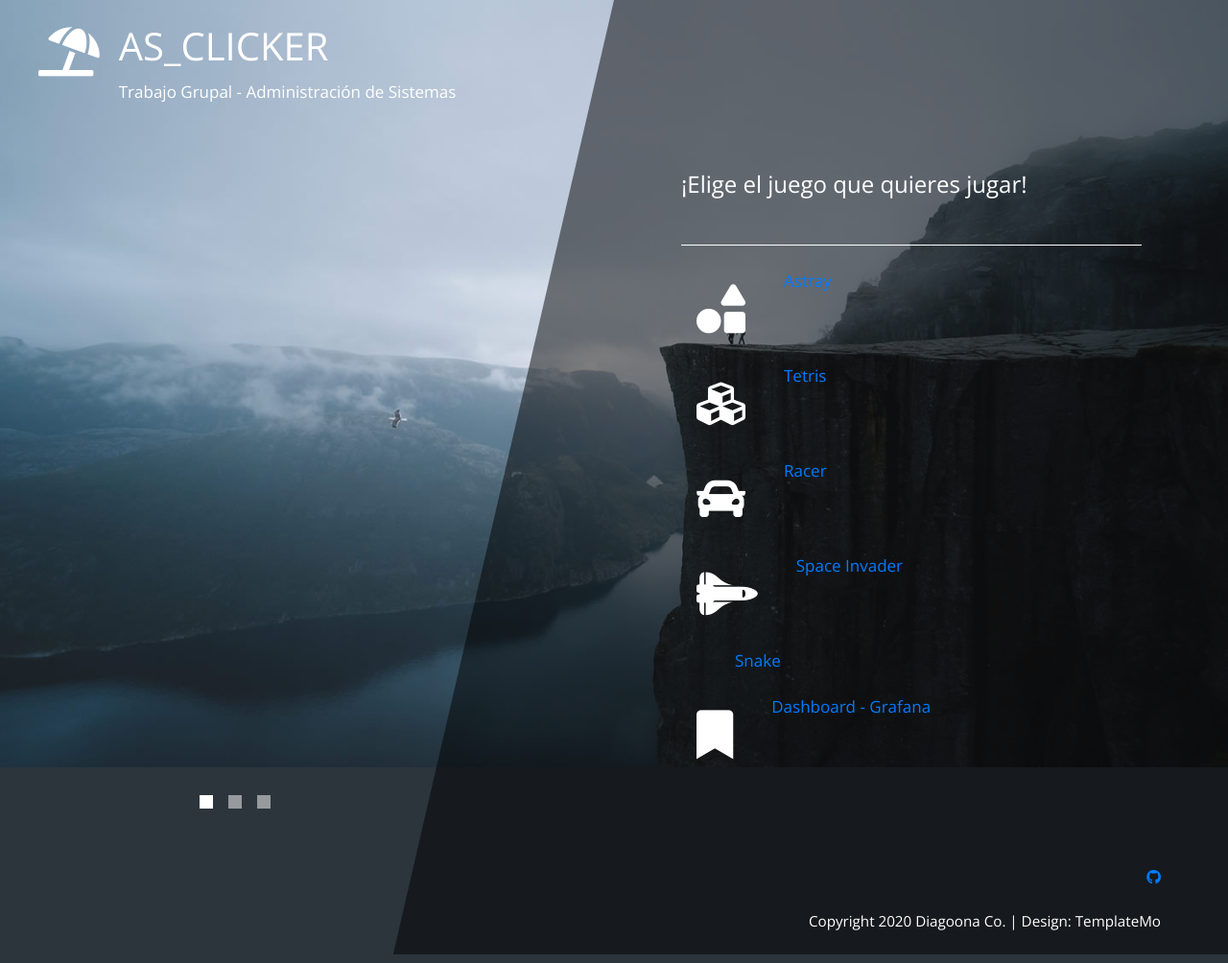
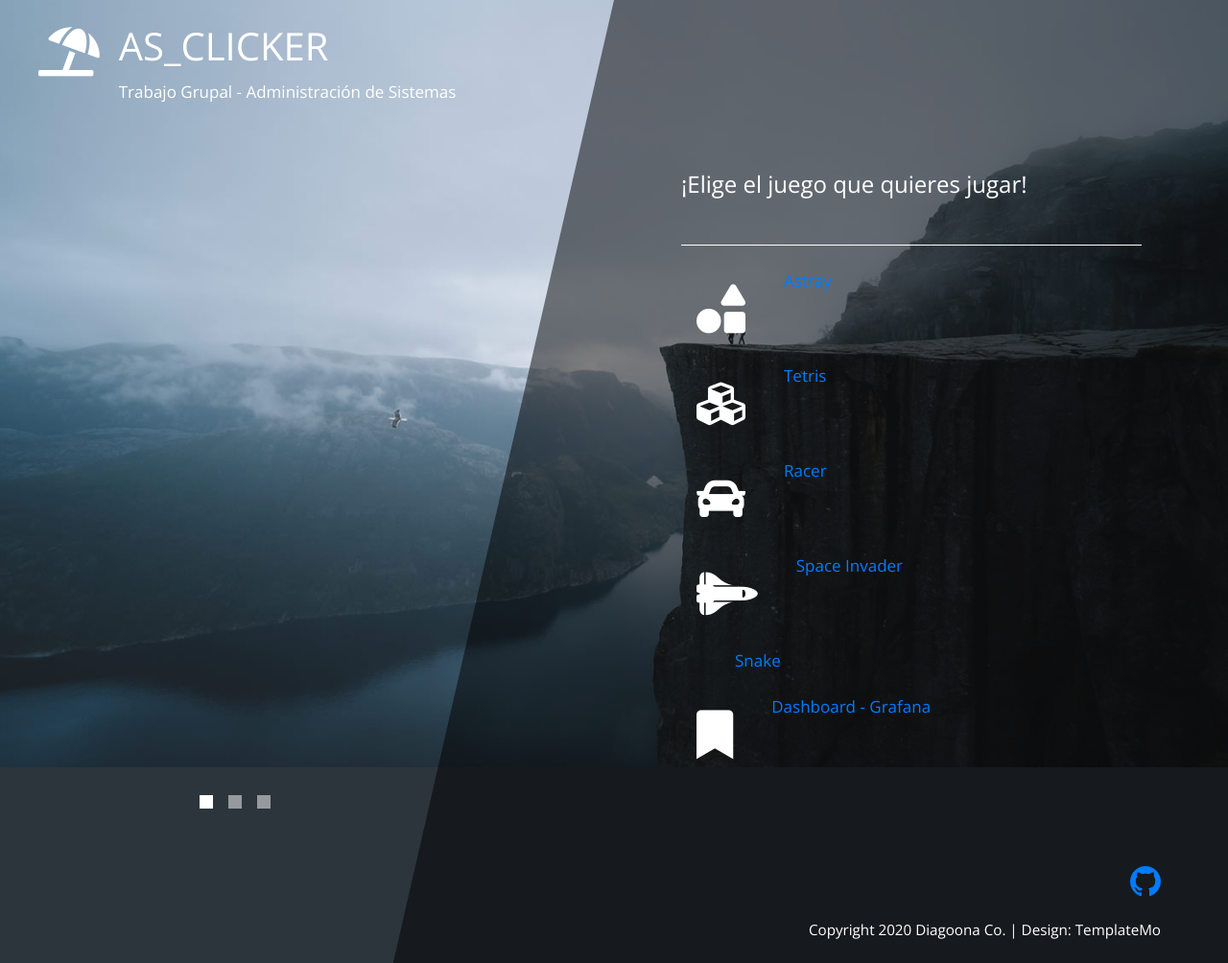
Before and after one commit to xafer337/AS_Klicker, a plain HTML site: page web/index.html in a window 1280 px wide. Shown: the whole page at 96% size. Drawn offline with nearby package versions, Linux system fonts and the light colour scheme.

Commit message:
Update index.html
github logo

```diff
--- a/web/index.html
+++ b/web/index.html
@@ -96,7 +96,10 @@ https://templatemo.com/tm-550-diagoona
             <div class="tm-col-right tm-col-footer">
                 <footer class="tm-site-footer text-right">
                       <div class="tm-site-footer text-right">
-                        <a href="https://github.com/xafer337/AS_Klicker" target="_blank"><span class="fab fa-github" ></span></a>
+                        <a href="https://github.com/xafer337/AS_Klicker" target="_blank"><svg xmlns="http://www.w3.org/2000/svg" width="32" height="32" fill="currentColor" class="bi bi-github" viewBox="0 0 16 16">
+  <path d="M8 0C3.58 0 0 3.58 0 8c0 3.54 2.29 6.53 5.47 7.59.4.07.55-.17.55-.38 0-.19-.01-.82-.01-1.49-2.01.37-2.53-.49-2.69-.94-.09-.23-.48-.94-.82-1.13-.28-.15-.68-.52-.01-.53.63-.01 1.08.58 1.23.82.72 1.21 1.87.87 2.33.66.07-.52.28-.87.51-1.07-1.78-.2-3.64-.89-3.64-3.95 0-.87.31-1.59.82-2.15-.08-.2-.36-1.02.08-2.12 0 0 .67-.21 2.2.82.64-.18 1.32-.27 2-.27.68 0 1.36.09 2 .27 1.53-1.04 2.2-.82 2.2-.82.44 1.1.16 1.92.08 2.12.51.56.82 1.27.82 2.15 0 3.07-1.87 3.75-3.65 3.95.29.25.54.73.54 1.48 0 1.07-.01 1.93-.01 2.2 0 .21.15.46.55.38A8.012 8.012 0 0 0 16 8c0-4.42-3.58-8-8-8z"/>
+</svg></a>
+
                     </div>
                     <p class="mb-0">Copyright 2020 Diagoona Co. | Design: <a rel="nofollow" target="_parent" href="https://templatemo.com" class="tm-text-link">TemplateMo</a></p>
                 </footer>
```
